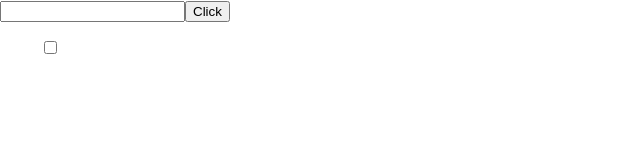
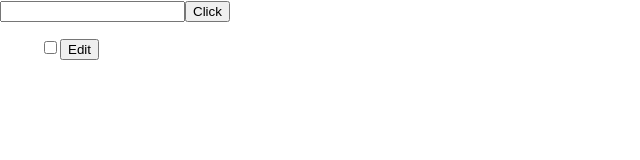
Before and after one commit to tinamthomas/ReactApp, a React (Create React App) app: page / in a window 1280 px wide. Both pictures are taken after a click on the button "Click". Shown: the top 160 px of the page, without its empty margins (0-640 px from the left). Built offline with nearby package versions, Linux system fonts and the light colour scheme.

Commit message:
Made lists editable

```diff
--- a/src/todoItem.js
+++ b/src/todoItem.js
@@ -2,14 +2,28 @@ import { useState } from "react";
 
 const ToDoItem=(props)=>{
     const [checked,setChecked]=useState(false);
+    const[isEditing,setIsEditing]=useState(false)
+    const [currentItem,setCurrentItem]=useState(props.todo)
     function updateCheck(){
         setChecked(!checked);
+    }
+    function editList(){
+        if(!checked)
+        setIsEditing(!isEditing);
+    }
+    function changeItem(event){
+        setCurrentItem(event.target.value);
     }
     return(
         <div>
        <input type="checkbox" onChange={updateCheck}></input>
-        {checked&&<del><label>{props.todo}</label></del>}
-        {!checked&&<label>{props.todo}</label>}
+       {checked?
+       <del><label>{props.todo}</label></del>:
+       !isEditing?
+                <label>{currentItem}</label>:
+                <input type="text" value={currentItem} onChange={changeItem}></input>}
+
+        <input type="button" value={isEditing?"Save":"Edit"} onClick={editList}></input>
         </div>
     )
 }
```
